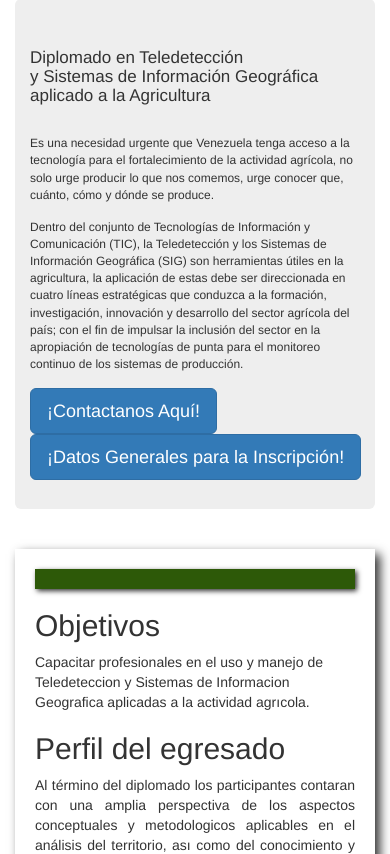
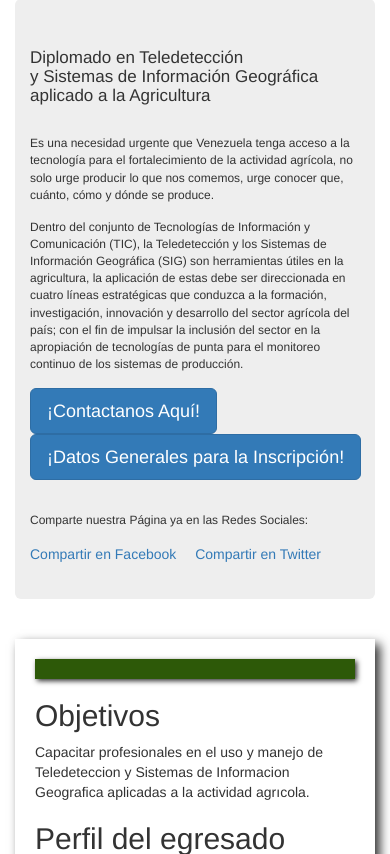
Before and after one commit to mauriycf/MaquetaWeb14.0, a PHP site: page / in a window 390 px wide; the page is wider, and only the part inside the window is pictured. Shown: the part 78-932 px from the top of that part. Run offline with PHP 8.4, Linux system fonts and the light colour scheme; some libraries are stand-ins or nearby versions.

Commit message:
17-01-2017-2

```diff
--- a/html/index/index.php
+++ b/html/index/index.php
@@ -13,7 +13,7 @@
 </style>
 
 <div class="container" col-md-9>
-    <div class="jumbotron" style="height:510px;">
+    <div class="jumbotron" style="height:600px;">
         <h1 class="titulo-jumbotron">Diplomado en Teledetección <br> y Sistemas de Información Geográfica aplicado a la Agricultura</h1>
         <br>
         <p>Es una necesidad urgente que Venezuela tenga acceso a la tecnología para el fortalecimiento de la actividad agrícola, no solo urge producir lo que nos comemos, urge conocer que, cuánto, cómo y dónde se produce.</p>
@@ -22,6 +22,10 @@
             monitoreo continuo de los sistemas de producción.</p>
         <p>
             <a href="#" class="btn btn-primary btn-lg" role="button" data-toggle="modal" data-target="#myModal">¡Contactanos Aquí!</a><a href="views/app/pdf/procesoDeInscripcion.pdf" target="blank" class="btn btn-primary btn-lg" role="button"> ¡Datos Generales para la Inscripción!</a>
+        <br><br>
+        <p>Comparte nuestra Página ya en las Redes Sociales: </p>
+        <a class="icon-facebook" href="https://www.facebook.com/sharer/sharer.php?u=http%3A//mat.gob.ve/diplomado/"> Compartir en Facebook</a>
+        <a class="icon-twitter" href="https://twitter.com/home?status=http%3A//mat.gob.ve/diplomado/"> Compartir en Twitter</a>
     </div>
 </div>
         </p>
--- a/views/app/css/master.css
+++ b/views/app/css/master.css
@@ -326,6 +326,10 @@ section .row article table{
     font-size: 17px;
   }
 
+  .container .jumbotron{
+    height: 900px;
+  }
+
   .container .jumbotron p{
     font-size: 12px;
   }
```
